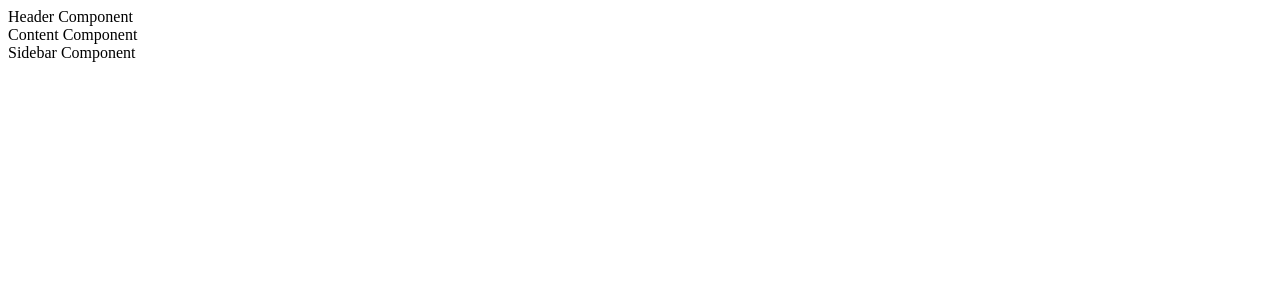
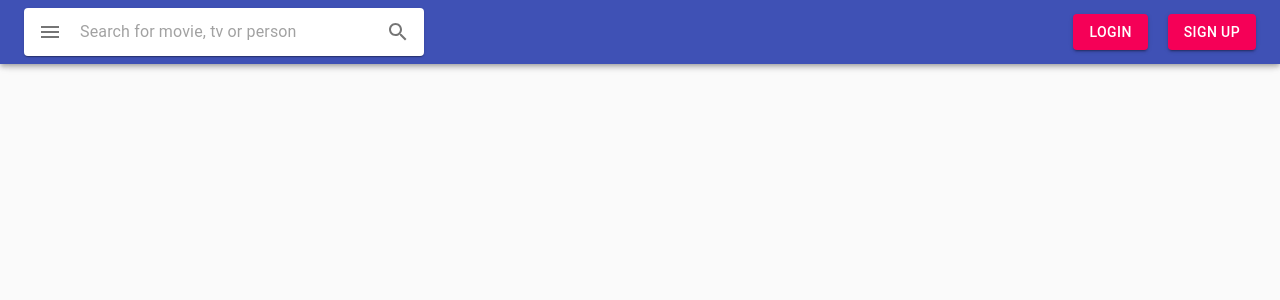
Before and after one commit to danailkostov/movie-DB, a React (Create React App) app: page / in a window 1280 px wide. Shown: the top 300 px of the page. Built offline with nearby package versions, Linux system fonts and the light colour scheme; no server answers.

Commit message:
header-navbar component

```diff
--- a/src/components/Header.js
+++ b/src/components/Header.js
@@ -1,11 +1,91 @@
-import React from 'react'
+import {
+  AppBar,
+  Box,
+  Button,
+  IconButton,
+  Toolbar,
+  Paper,
+  InputBase,
+} from "@material-ui/core";
+import { makeStyles } from "@material-ui/core/styles";
+import MenuIcon from "@material-ui/icons/Menu";
+import SearchIcon from "@material-ui/icons/Search";
+import { useGlobalContext } from "../utils/context";
+import React, { useState } from "react";
+
+const useStyles = makeStyles((theme) => ({
+  root: {
+    padding: "2px 4px",
+    display: "flex",
+    alignItems: "center",
+    width: 400,
+  },
+  input: {
+    marginLeft: theme.spacing(1),
+    flex: 1,
+  },
+  iconButton: {
+    padding: 10,
+  },
+}));
 
 const Header = () => {
-    return (
-        <div>
-            Header Component
-        </div>
-    )
-}
+  const classes = useStyles();
+  const { setSearchQuery } = useGlobalContext();
+  const [value, setValue] = useState("");
 
-export default Header
+  const handleSubmit = (event) => {
+    event.preventDefault();
+    setSearchQuery(value);
+  };
+
+  return (
+    <AppBar>
+      <Toolbar
+        style={{ display: "flex", justifyContent: "space-between" }}
+        component="nav"
+      >
+        <Paper
+          component="form"
+          className={classes.root}
+          onSubmit={handleSubmit}
+        >
+          <IconButton className={classes.iconButton} aria-label="menu">
+            <MenuIcon />
+          </IconButton>
+          <InputBase
+            className={classes.input}
+            placeholder="Search for movie, tv or person"
+            inputProps={{ "aria-label": "search for movie, tv or person" }}
+            value={value}
+            onChange={(e) => setValue(e.target.value)}
+            // this is if i want to make API request on every change not just on submit
+            // value={searchQuery}
+            // onChange={(e) => setSearchQuery(e.target.value)}
+          />
+          <IconButton
+            type="submit"
+            className={classes.iconButton}
+            aria-label="search"
+          >
+            <SearchIcon />
+          </IconButton>
+        </Paper>
+        <Box>
+          <Button
+            color="secondary"
+            variant="contained"
+            style={{ marginRight: "20px" }}
+          >
+            Login
+          </Button>
+          <Button color="secondary" variant="contained">
+            Sign Up
+          </Button>
+        </Box>
+      </Toolbar>
+    </AppBar>
+  );
+};
+
+export default Header;
--- a/src/index.js
+++ b/src/index.js
@@ -1,10 +1,15 @@
-import React from 'react';
-import ReactDOM from 'react-dom';
-import App from './App';
+import { CssBaseline } from "@material-ui/core";
+import React from "react";
+import ReactDOM from "react-dom";
+import App from "./App";
+import { AppProvider } from "./utils/context";
 
 ReactDOM.render(
   <React.StrictMode>
-    <App />
+    <AppProvider>
+      <CssBaseline />
+      <App />
+    </AppProvider>
   </React.StrictMode>,
-  document.getElementById('root')
+  document.getElementById("root")
 );
--- /dev/null
+++ b/src/utils/context.js
@@ -0,0 +1,36 @@
+import React, { useContext, useEffect, useState } from "react";
+
+const AppContext = React.createContext();
+const searchUrl =
+  "https://api.themoviedb.org/3/search/multi?api_key=626eebde47750fb57144ba7fcfb85a26&language=en-US&query=";
+
+const AppProvider = ({ children }) => {
+  const [searchQuery, setSearchQuery] = useState("");
+  const [searchPage, setSearchPage] = useState(1);
+  const [searchItems, setSearchItems] = useState([]);
+
+  const fetchSearch = async () => {
+    const query = searchQuery;
+    const page = `&page=${searchPage}`;
+    const response = await fetch(`${searchUrl}${query}${page}`);
+    const searchListArray = await response.json();
+    console.log(searchListArray.results);
+    setSearchItems(searchListArray.results);
+  };
+
+  useEffect(() => {
+    fetchSearch();
+  }, [searchQuery]);
+
+  return (
+    <AppContext.Provider value={{ setSearchQuery, searchQuery, searchItems }}>
+      {children}
+    </AppContext.Provider>
+  );
+};
+
+const useGlobalContext = () => {
+  return useContext(AppContext);
+};
+
+export { AppProvider, useGlobalContext };
```
